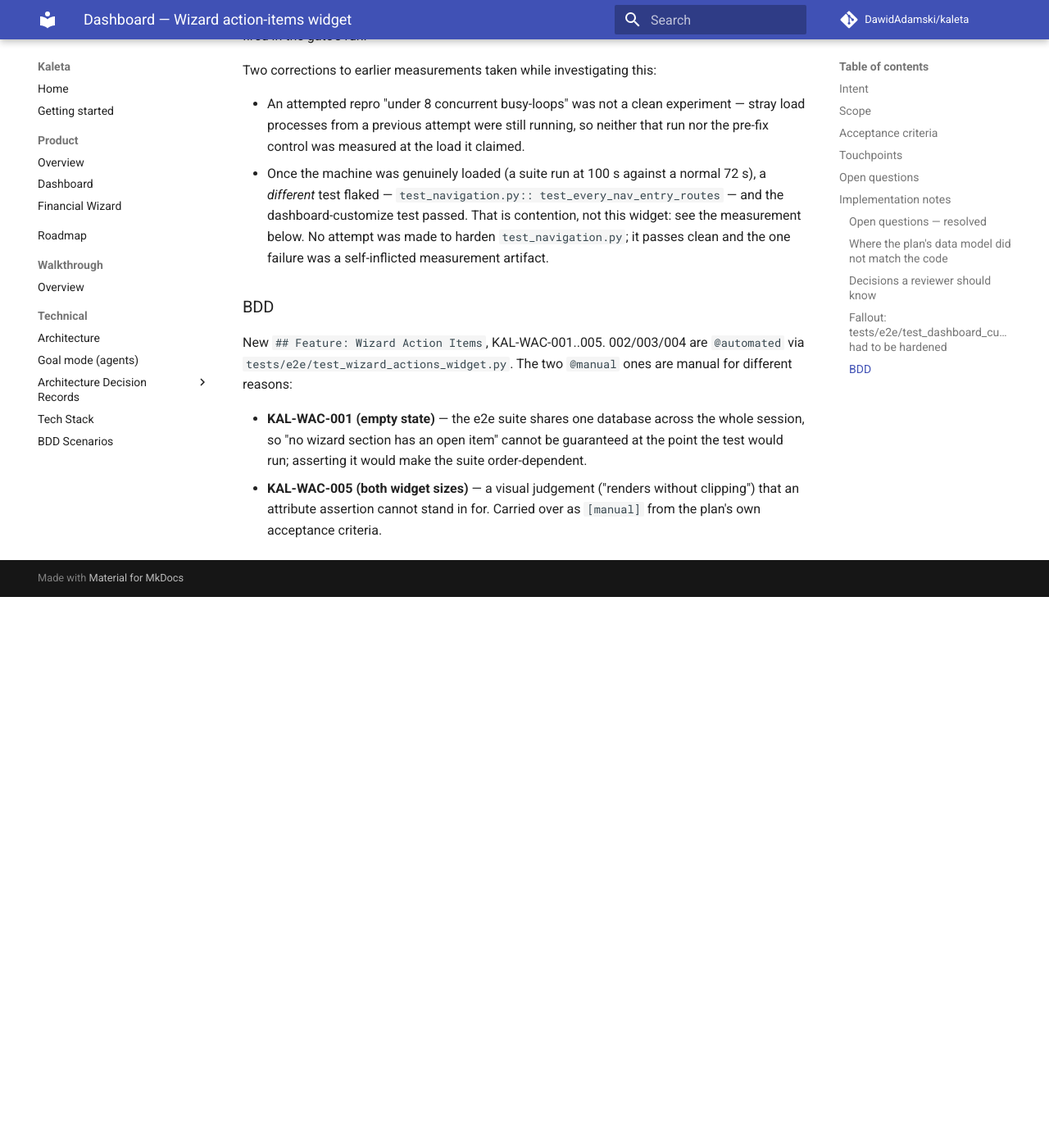
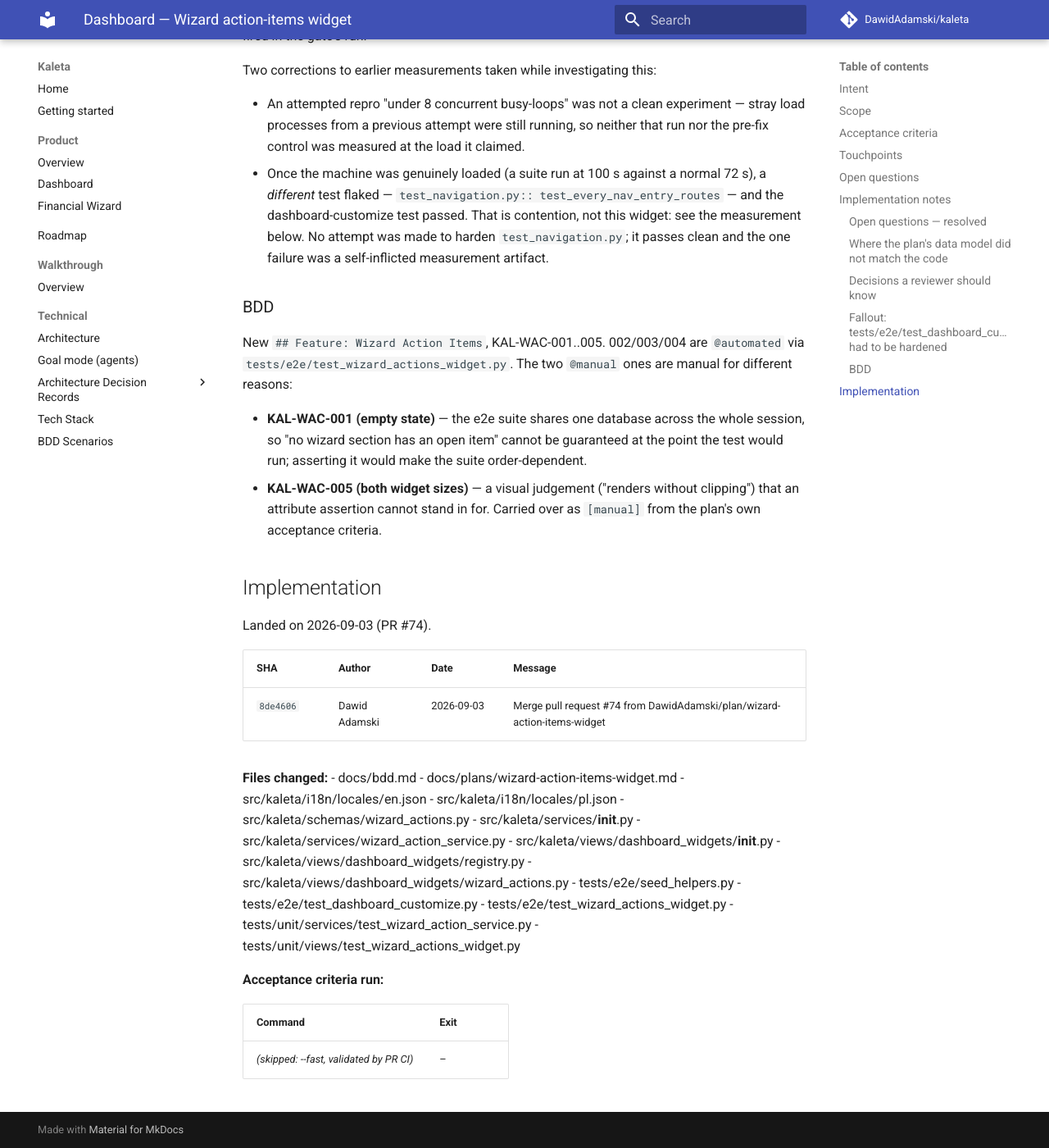
Before and after one commit to DawidAdamski/kaleta, an MkDocs documentation site: the page built from docs/plans/archive/wizard-action-items-widget.md, in a window 1280 px wide and 1400 px high, scrolled down 5615 px. Shown: the whole window at 82% size. Built offline with MkDocs 1.6.1 and Material for MkDocs 9.7.7, drawn with Linux system fonts in a browser that asks for light colours; comment, search, counter and statistics services are not loaded; before the commit the page ends 6343 px from its top, so only the background shows below that.

Commit message:
docs(plans): archive wizard-action-items-widget (#74)

```diff
--- a/docs/plans/wizard-action-items-widget.md
+++ b/docs/plans/archive/wizard-action-items-widget.md
@@ -3,8 +3,9 @@ plan_id: wizard-action-items-widget
 title: Dashboard — Wizard action-items widget
 area: wizard
 effort: small
-roadmap_ref: ../product/financial-wizard.md#shared-wizard-patterns
-status: in-progress
+roadmap_ref: ../../product/financial-wizard.md#shared-wizard-patterns
+status: archived
+archived_at: 2026-09-03
 deferred_to: q4-2026
 ---
 
@@ -273,3 +274,34 @@ ones are manual for different reasons:
 - **KAL-WAC-005 (both widget sizes)** — a visual judgement ("renders without
   clipping") that an attribute assertion cannot stand in for. Carried over as
   `[manual]` from the plan's own acceptance criteria.
+
+## Implementation
+
+Landed on 2026-09-03 (PR #74).
+
+| SHA | Author | Date | Message |
+|---|---|---|---|
+| `8de4606` | Dawid Adamski | 2026-09-03 | Merge pull request #74 from DawidAdamski/plan/wizard-action-items-widget |
+
+**Files changed:**
+- docs/bdd.md
+- docs/plans/wizard-action-items-widget.md
+- src/kaleta/i18n/locales/en.json
+- src/kaleta/i18n/locales/pl.json
+- src/kaleta/schemas/wizard_actions.py
+- src/kaleta/services/__init__.py
+- src/kaleta/services/wizard_action_service.py
+- src/kaleta/views/dashboard_widgets/__init__.py
+- src/kaleta/views/dashboard_widgets/registry.py
+- src/kaleta/views/dashboard_widgets/wizard_actions.py
+- tests/e2e/seed_helpers.py
+- tests/e2e/test_dashboard_customize.py
+- tests/e2e/test_wizard_actions_widget.py
+- tests/unit/services/test_wizard_action_service.py
+- tests/unit/views/test_wizard_actions_widget.py
+
+**Acceptance criteria run:**
+
+| Command | Exit |
+|---|---|
+| _(skipped: --fast, validated by PR CI)_ | – |
```
Also changed, not shown: docs/plans/README.md (+1 -1 lines).
